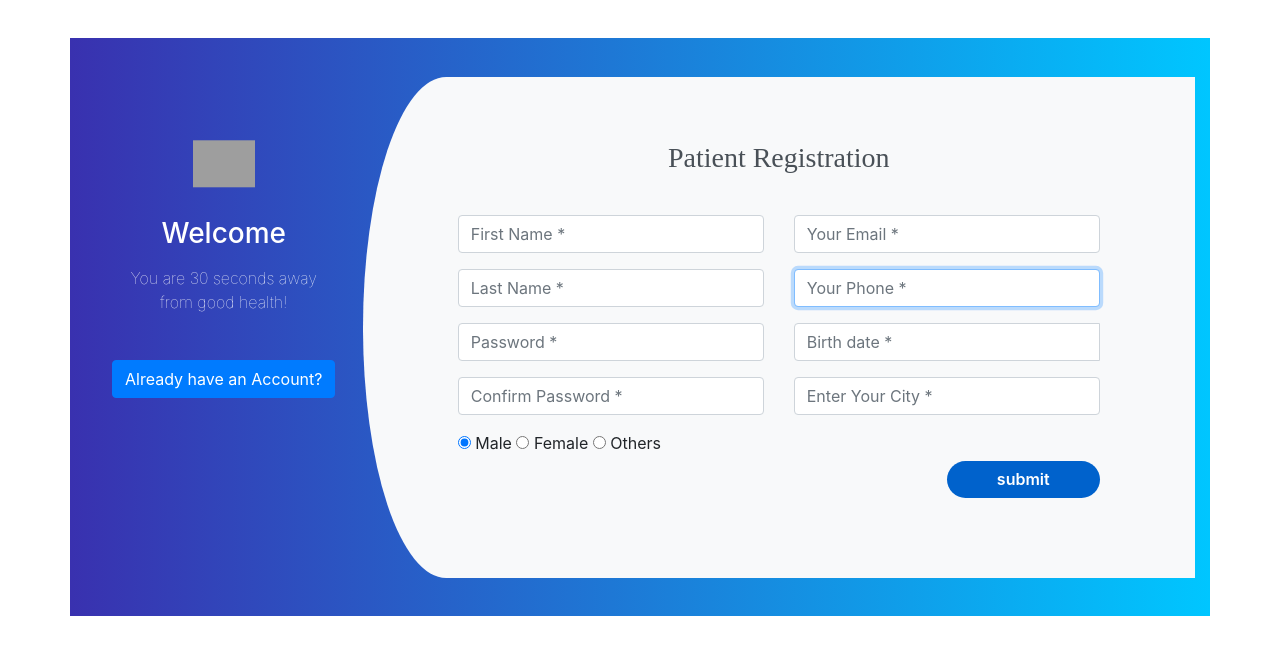
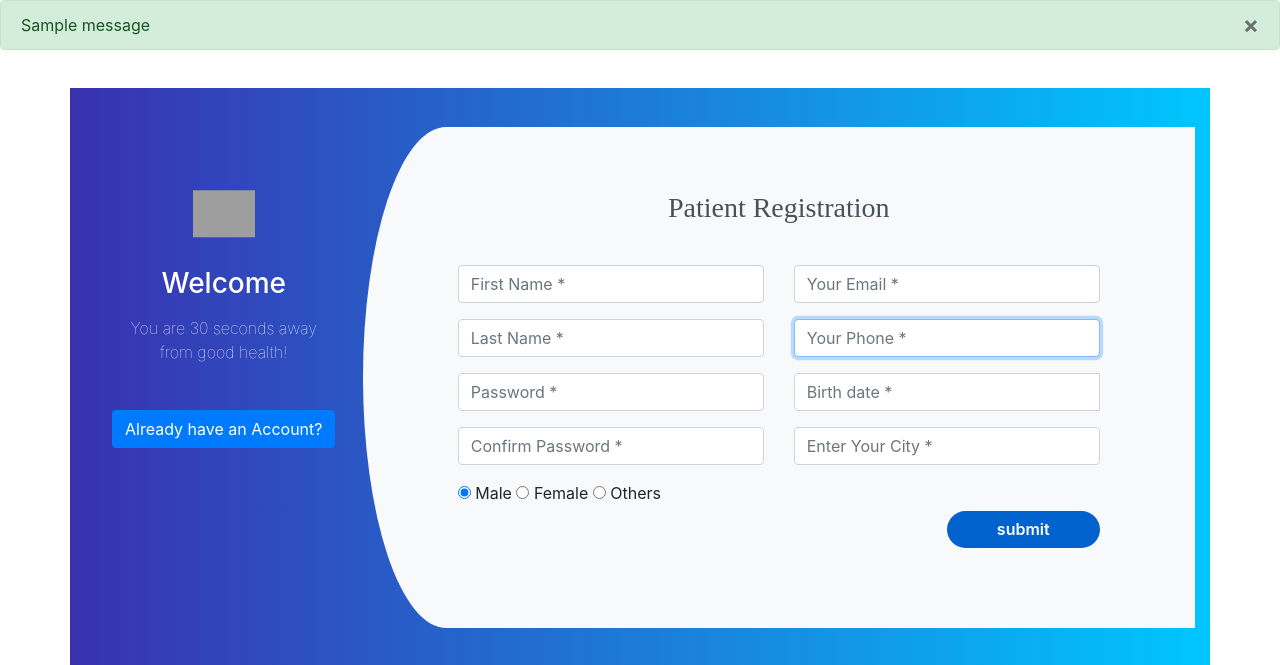
Before and after one commit to mananarora200/hospitalmanagementsystem, a Django app: page /register in a window 1280 px wide. Shown: the top 665 px of the page. Run offline with Django 3.2, Linux system fonts and the light colour scheme; tables that the repository leaves empty hold one stand-in row (values such as "Sample post"); one stand-in notice (Sample message) is shown; some libraries are stand-ins or nearby versions; grey boxes are pictures that could not be loaded.

Commit message:
error message now showing

```diff
--- a/hmsapp/views.py
+++ b/hmsapp/views.py
@@ -125,6 +125,8 @@ def signup(request):
             user = authenticate(username=user.username, password=raw_password)
             login(request, user)
             return redirect('patienthistory')
+        else:
+            messages.error(request, "either this phone number is already register or your password and repeat password does not match")
     else:
         form = SignUpForm()
     return render(request, 'signup.html', {'form': form})
--- a/templates/signup.html
+++ b/templates/signup.html
@@ -17,6 +17,15 @@
 {% endblock %}
 
 {% block body %}
+{% for message in messages %}
+
+                    <div class="alert alert-success">
+                        <a class="close" href="#" data-dismiss="alert">×</a>
+
+                        {{ message }}
+
+                    </div>
+            {% endfor %}
 <div class="container register">
         <form method="POST" class="container" >
 
```
Also changed, not shown: templates/login.html (+9 -0 lines).
